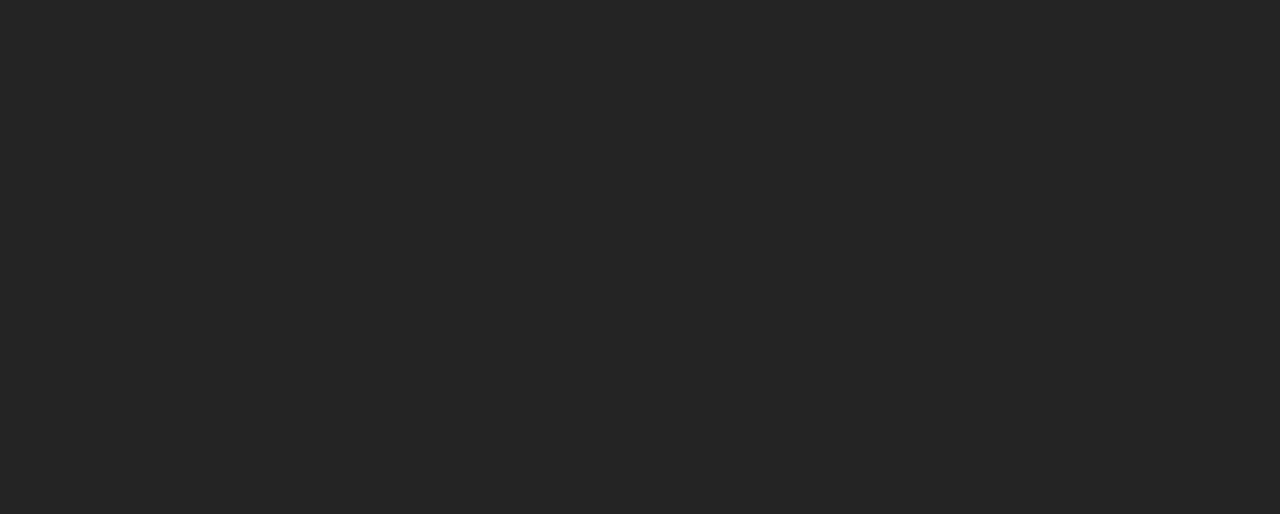
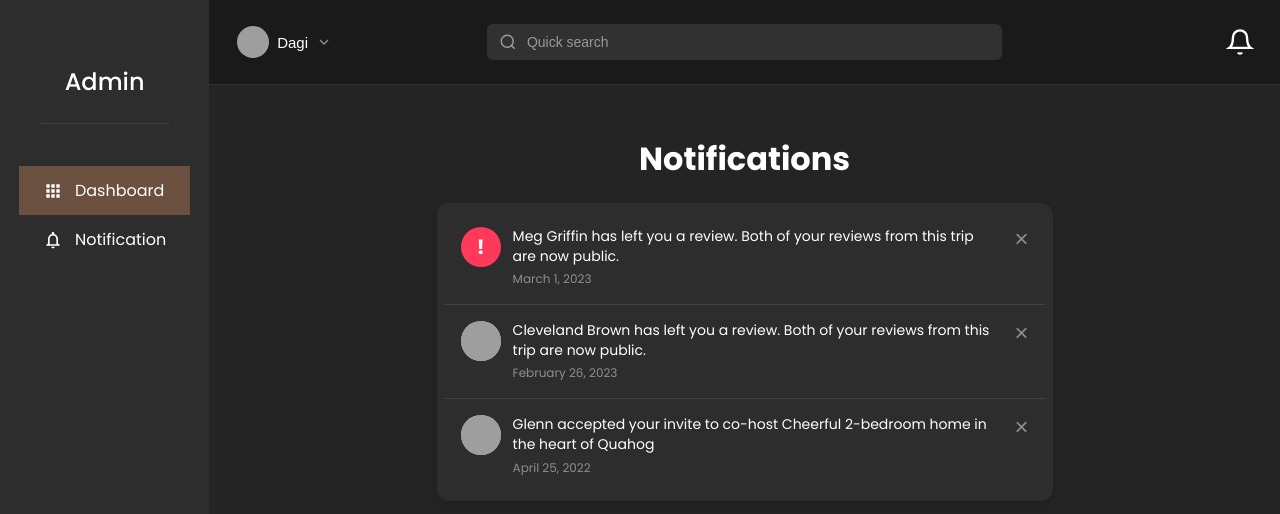
Before and after one commit to nuelsha/Coffee_And_Tea_Automation-Client, a React (Vite) app: page /notification in a window 1280 px wide. Before the commit this address had no page. Shown: the top 514 px of the page. Built offline with nearby package versions, Linux system fonts and the light colour scheme; grey boxes are pictures that could not be loaded.

Commit message:
Add notification page and component with styling

```diff
--- a/src/App.jsx
+++ b/src/App.jsx
@@ -3,6 +3,8 @@ import Home from "./pages/Home/Home.jsx";
 import User from "./pages/User/User.jsx";
 import Navbar from "./components/Navbar/Navbar.jsx";
 import Admin from "./pages/Admin/Admin.jsx";
+import Notification from "./pages/notification/notification";
+
 function App() {
   return (
     <>
@@ -10,6 +12,7 @@ function App() {
         <Route path="/" element={<Home />} />
         <Route path="/user/*" element={<User />} />
         <Route path="/admin/" element={<Admin />} />
+        <Route path="/notification" element={<Notification />} />
       </Routes>
     </>
   );
--- /dev/null
+++ b/src/components/Admin_com/Notification_com/Notification_in.css
@@ -0,0 +1,78 @@
+.notifications-container {
+  background-color: #2d2d2d;
+  border-radius: 12px;
+  padding: 8px;
+  width: 100%;
+  max-width: 600px;
+  box-shadow: 0 4px 6px rgba(0, 0, 0, 0.1);
+}
+
+.notification-item {
+  display: flex;
+  justify-content: space-between;
+  align-items: flex-start;
+  padding: 16px;
+  border-bottom: 1px solid rgba(255, 255, 255, 0.1);
+}
+
+.notification-item:last-child {
+  border-bottom: none;
+}
+
+.notification-content {
+  display: flex;
+  align-items: flex-start;
+  gap: 12px;
+  flex: 1;
+}
+
+.alert-icon {
+  background-color: #ff385c;
+  color: white;
+  width: 40px;
+  height: 40px;
+  border-radius: 50%;
+  display: flex;
+  align-items: center;
+  justify-content: center;
+  font-weight: bold;
+  font-size: 20px;
+}
+
+.user-avatar {
+  width: 40px;
+  height: 40px;
+  border-radius: 50%;
+  object-fit: cover;
+}
+
+.notification-text {
+  flex: 1;
+}
+
+.message {
+  color: white;
+  margin: 0;
+  font-size: 14px;
+  line-height: 1.4;
+}
+
+.date {
+  color: #8e8e8e;
+  margin: 4px 0 0;
+  font-size: 12px;
+}
+
+.close-button {
+  background: none;
+  border: none;
+  color: #8e8e8e;
+  font-size: 24px;
+  cursor: pointer;
+  padding: 0 0 0 16px;
+  line-height: 1;
+}
+
+.close-button:hover {
+  color: white;
+}
--- /dev/null
+++ b/src/components/Admin_com/Notification_com/initialNotifications.jsx
@@ -0,0 +1,72 @@
+import React, { useState } from "react";
+import "./Notification_in.css";
+
+const initialNotifications = [
+  {
+    id: 1,
+    icon: "!",
+    isAlert: true,
+    message:
+      "Meg Griffin has left you a review. Both of your reviews from this trip are now public.",
+    date: "March 1, 2023",
+    avatar: "/placeholder.svg?height=40&width=40",
+  },
+  {
+    id: 2,
+    icon: null,
+    isAlert: false,
+    message:
+      "Cleveland Brown has left you a review. Both of your reviews from this trip are now public.",
+    date: "February 26, 2023",
+    avatar: "/placeholder.svg?height=40&width=40",
+  },
+  {
+    id: 3,
+    icon: null,
+    isAlert: false,
+    message:
+      "Glenn accepted your invite to co-host Cheerful 2-bedroom home in the heart of Quahog",
+    date: "April 25, 2022",
+    avatar: "/placeholder.svg?height=40&width=40",
+  },
+];
+
+export default function NotificationList() {
+  const [notifications, setNotifications] = useState(initialNotifications);
+
+  const removeNotification = (id) => {
+    setNotifications(
+      notifications.filter((notification) => notification.id !== id)
+    );
+  };
+
+  return (
+    <div className="notifications-container">
+      {notifications.map((notification) => (
+        <div key={notification.id} className="notification-item">
+          <div className="notification-content">
+            {notification.isAlert ? (
+              <div className="alert-icon">!</div>
+            ) : (
+              <img
+                src={notification.avatar}
+                alt="User avatar"
+                className="user-avatar"
+              />
+            )}
+            <div className="notification-text">
+              <p className="message">{notification.message}</p>
+              <p className="date">{notification.date}</p>
+            </div>
+          </div>
+          <button
+            className="close-button"
+            onClick={() => removeNotification(notification.id)}
+          >
+            ×
+          </button>
+        </div>
+      ))}
+    </div>
+  );
+}
--- /dev/null
+++ b/src/pages/notification/notification.css
@@ -0,0 +1,29 @@
+.app-container {
+  display: flex;
+}
+.notification {
+  width: 100%;
+}
+.notification-header {
+  width: 100%;
+}
+.notification-content {
+  width: 100%;
+  display: flex;
+
+  justify-content: center;
+  align-items: center;
+}
+notification-center {
+  width: 100%;
+  display: flex;
+  justify-content: center;
+}
+.notification-title {
+  width: 100%;
+  display: flex;
+  justify-content: center;
+  color: white;
+  margin-top: 50px;
+  margin-bottom: 20px;
+}
--- /dev/null
+++ b/src/pages/notification/notification.jsx
@@ -0,0 +1,25 @@
+import React from "react";
+import Sidebar from "../../components/Admin_com/side_bar_a";
+import Header from "../../components/Admin_com/header";
+import "./notification.css";
+import NotificationList from "../../components/Admin_com/Notification_com/initialNotifications";
+
+const Notification = () => {
+  return (
+    <div className="app-container">
+      <Sidebar />
+
+      <div className="notification">
+        <div className="notification-header">
+          <Header />
+        </div>
+        <h1 className="notification-title">Notifications</h1>
+        <div className="notification-content">
+          <NotificationList />
+        </div>
+      </div>
+    </div>
+  );
+};
+
+export default Notification;
```
